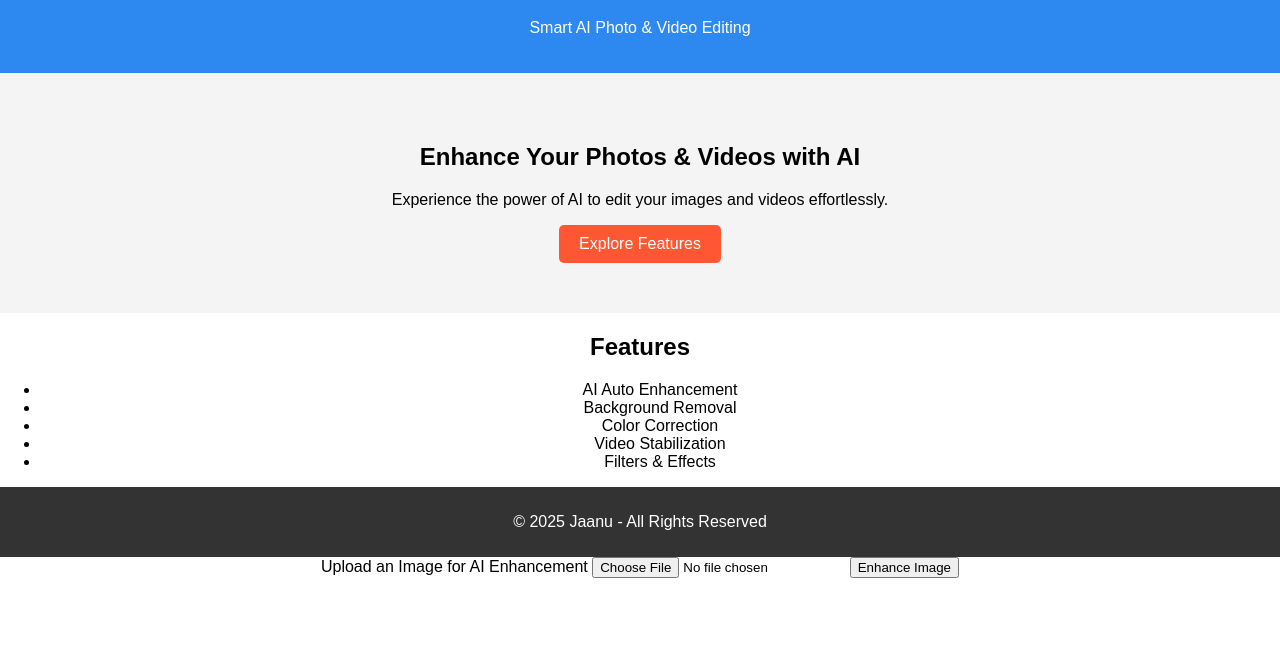
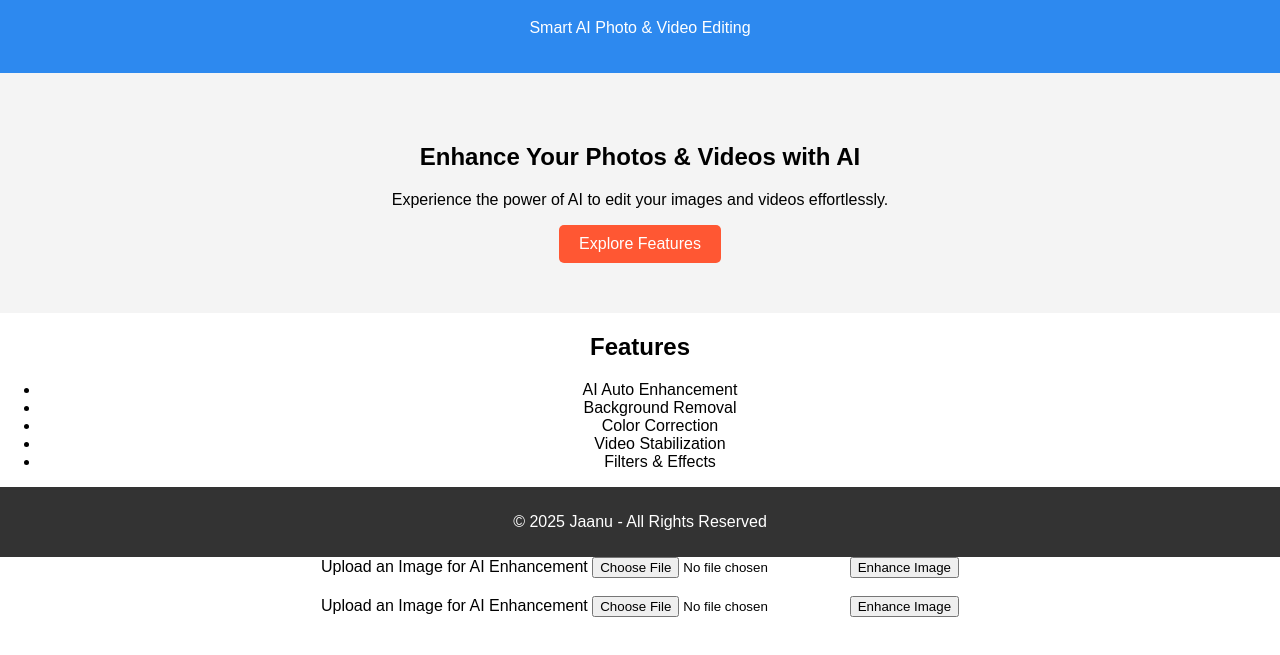
Before and after one commit to surajnama/JaanuWebsite, a plain HTML site: page index.html in a window 1280 px wide. Shown: the part 81-736 px from the top of the page. Drawn offline with Linux system fonts and the light colour scheme.

Commit message:
Update index.html

```diff
--- a/index.html
+++ b/index.html
@@ -100,4 +100,9 @@
 
     <script src="script.js"></script>
 </body>
-</html>
+</html><form id="upload-form">
+    <label>Upload an Image for AI Enhancement</label>
+    <input type="file" id="image-input" accept="image/*">
+    <button type="button" onclick="enhanceImage()">Enhance Image</button>
+</form>
+<img id="output-image" style="display:none; width:300px; margin-top:20px;">
```
